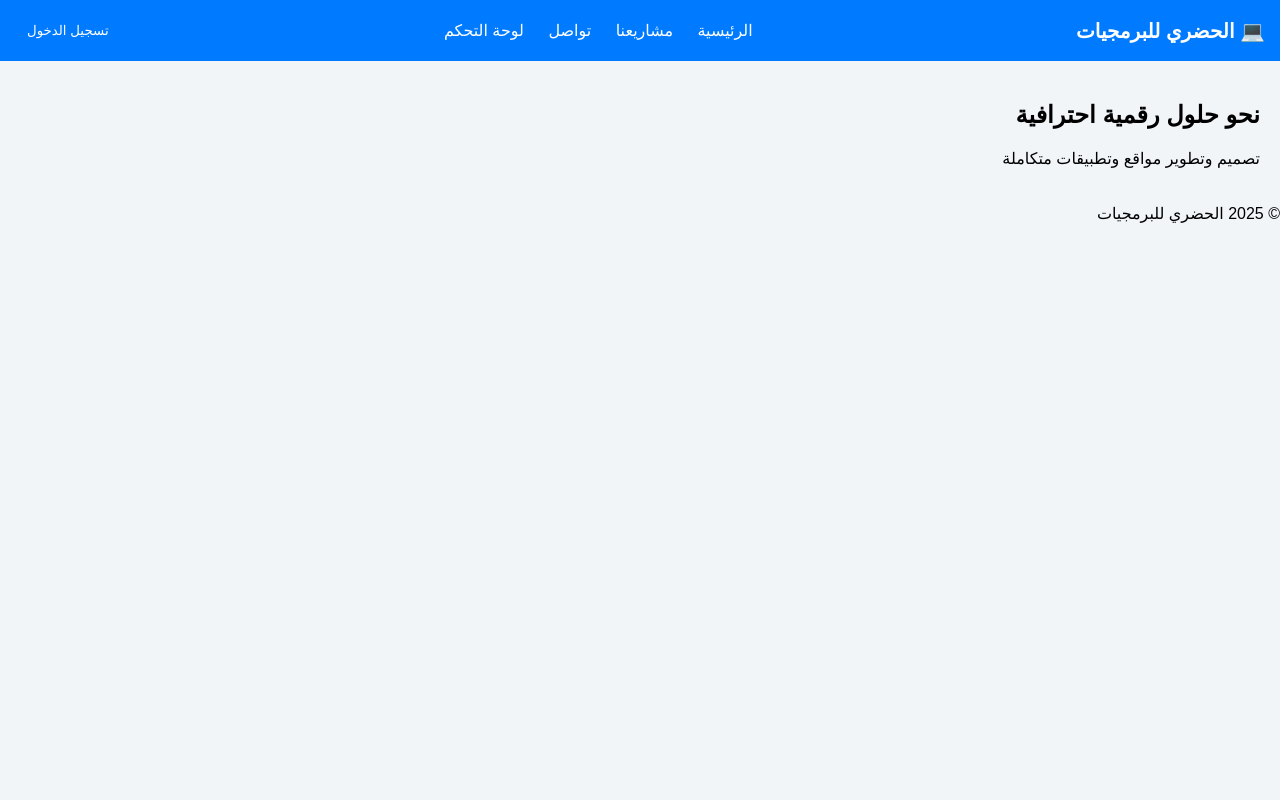
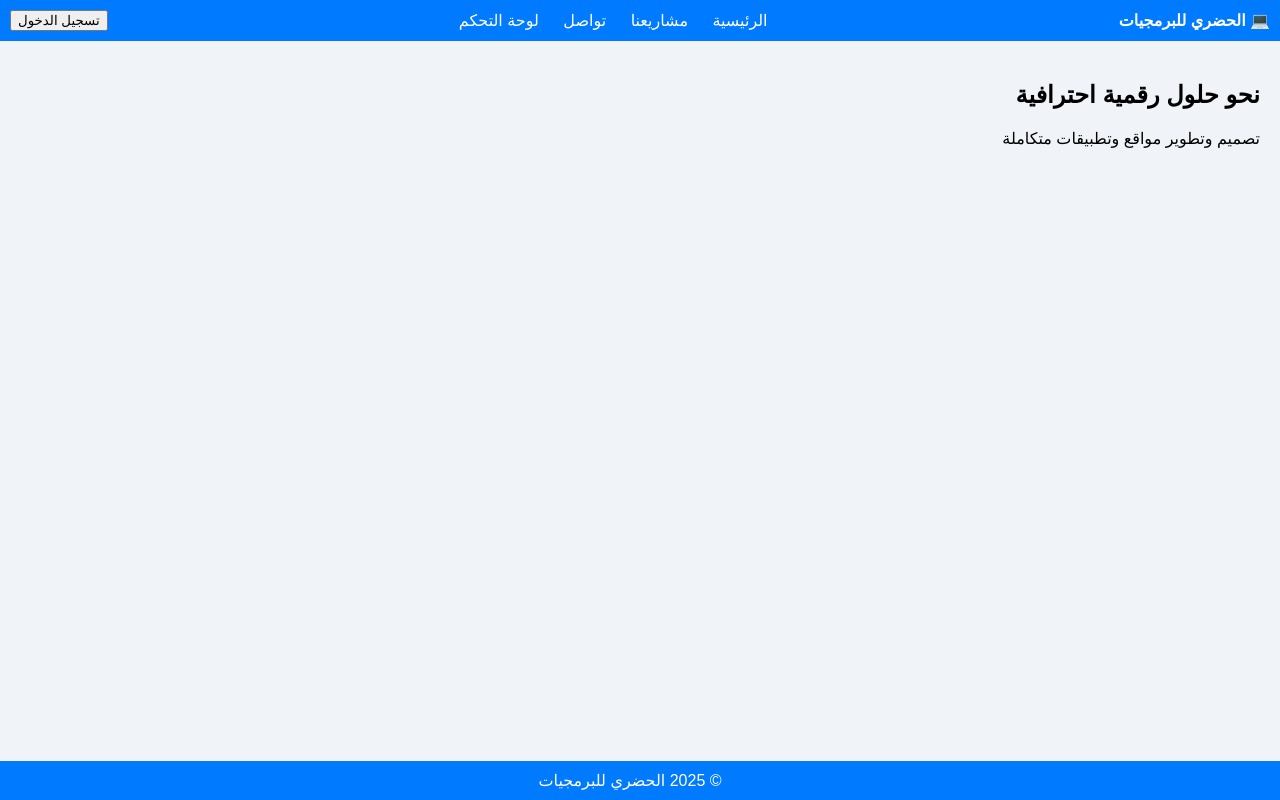
Before and after one commit to babiker9991-coder/baka, a plain HTML site: page index.html in a window 1280 px wide. Drawn offline with Linux system fonts and the light colour scheme; no server answers.

Commit message:
Update style.css

```diff
--- a/style.css
+++ b/style.css
@@ -1,13 +1,9 @@
-body{font-family:"Cairo",sans-serif;margin:0;padding:0;background:#f2f5f8}
-header{background:#007bff;color:#fff;padding:15px;display:flex;align-items:center;justify-content:space-between}
-header .logo{font-weight:bold;font-size:20px}
-header nav a{color:#fff;margin:0 10px;text-decoration:none}
-header nav a:hover{text-decoration:underline}
-.auth button{margin-left:10px;padding:5px 10px}
-.page{padding:20px}
-#projectsGrid{display:grid;grid-template-columns:repeat(auto-fit,minmax(250px,1fr));gap:15px}
-#projectsGrid .proj-card{background:#fff;padding:10px;border-radius:8px;box-shadow:0 2px 8px rgba(0,0,0,0.15)}
-#projectsGrid img{width:100%;border-radius:8px}
-input,textarea{width:100%;padding:8px;margin:5px 0;border-radius:5px;border:1px solid #ccc}
-button{padding:8px 12px;border:none;border-radius:5px;background:#007bff;color:#fff;cursor:pointer}
-button:hover{background:#0056b3}
+body { font-family: Arial, sans-serif; margin:0; padding:0; background:#f0f4f8; }
+header { background:#007bff; color:#fff; padding:10px; display:flex; justify-content:space-between; align-items:center; }
+header a { color:#fff; margin:0 10px; text-decoration:none; }
+header .logo { font-weight:bold; }
+.page { padding:20px; }
+#projectsGrid { display:grid; grid-template-columns:repeat(auto-fit,minmax(200px,1fr)); gap:15px; }
+.proj-card { background:#fff; padding:10px; border-radius:6px; box-shadow:0 2px 5px rgba(0,0,0,0.1); }
+.proj-card img { width:100%; border-radius:6px; }
+footer { background:#007bff; color:#fff; text-align:center; padding:10px; position:fixed; width:100%; bottom:0; }
```
